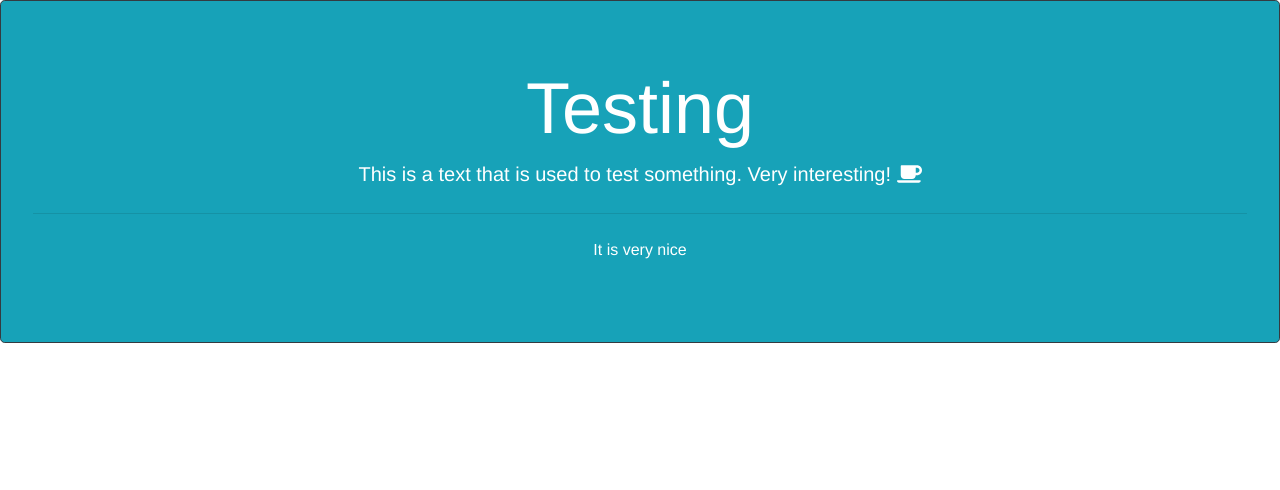
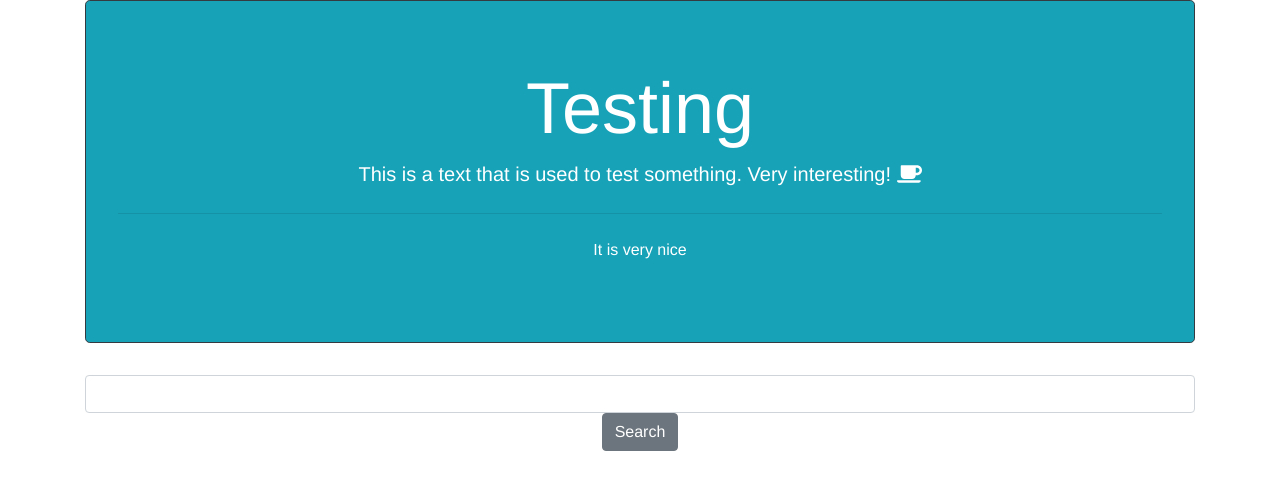
Before and after one commit to zackotterstrom/SAoT, a Vue app: page / in a window 1280 px wide. Shown: the top 490 px of the page. Built offline with nearby package versions, Linux system fonts and the light colour scheme.

Commit message:
added axios library

```diff
--- a/package.json
+++ b/package.json
@@ -10,10 +10,12 @@
     "@fortawesome/fontawesome-svg-core": "^1.2.4",
     "@fortawesome/free-solid-svg-icons": "^5.3.1",
     "@fortawesome/vue-fontawesome": "^0.1.1",
+    "axios": "^0.18.0",
     "bootstrap-vue": "^2.0.0-rc.11",
     "i": "^0.3.6",
     "npm": "^6.4.1",
     "vue": "^2.5.17",
+    "vue-axios": "^2.1.3",
     "vue-class-component": "^6.0.0",
     "vue-property-decorator": "^7.0.0",
     "vue-router": "^3.0.1"
--- a/src/components/Search.vue
+++ b/src/components/Search.vue
@@ -1,4 +1,5 @@
 <template lang="pug">
+  .container
     b-jumbotron(bg-variant="info" text-variant="white" border-variant="dark")
       template(slot="header") Testing
       template(slot="lead")
@@ -6,6 +7,8 @@
         font-awesome-icon(icon="coffee")
       hr.my-4
       p It is very nice
+    b-form-input#input(type="text" v-model="tweet")
+    b-btn(@click="search") Search
 </template>
 
 
@@ -15,6 +18,14 @@ import { Component, Prop, Vue } from 'vue-property-decorator';
 @Component
 export default class Search extends Vue {
   @Prop() private msg!: string;
+
+  tweet : string = "";
+
+  search() {
+    this.axios.get(`http://us-central1-saot-217513.cloudfunctions.net/sentiment-analysis?message=${this.tweet}`).then((response) => {
+      console.log(response.data)
+    })
+  }
 }
 </script>
 
--- a/src/main.ts
+++ b/src/main.ts
@@ -5,6 +5,8 @@ import BootstrapVue from 'bootstrap-vue'
 import { library } from '@fortawesome/fontawesome-svg-core'
 import { faSearch, faCoffee } from '@fortawesome/free-solid-svg-icons'
 import { FontAwesomeIcon } from '@fortawesome/vue-fontawesome'
+import axios from 'axios'
+import VueAxios from 'vue-axios'
 
 import 'bootstrap/dist/css/bootstrap.css'
 import 'bootstrap-vue/dist/bootstrap-vue.css'
@@ -15,6 +17,8 @@ library.add(faCoffee);
 Vue.component('font-awesome-icon', FontAwesomeIcon)
 Vue.use(BootstrapVue);
 
+Vue.use(VueAxios, axios) // ajax requests
+
 Vue.config.productionTip = false
 
 new Vue({
```
Also changed, not shown: 1 other file (tests, documents, lock files or other folders). Lines whose indentation alone changed are shown as unchanged.
